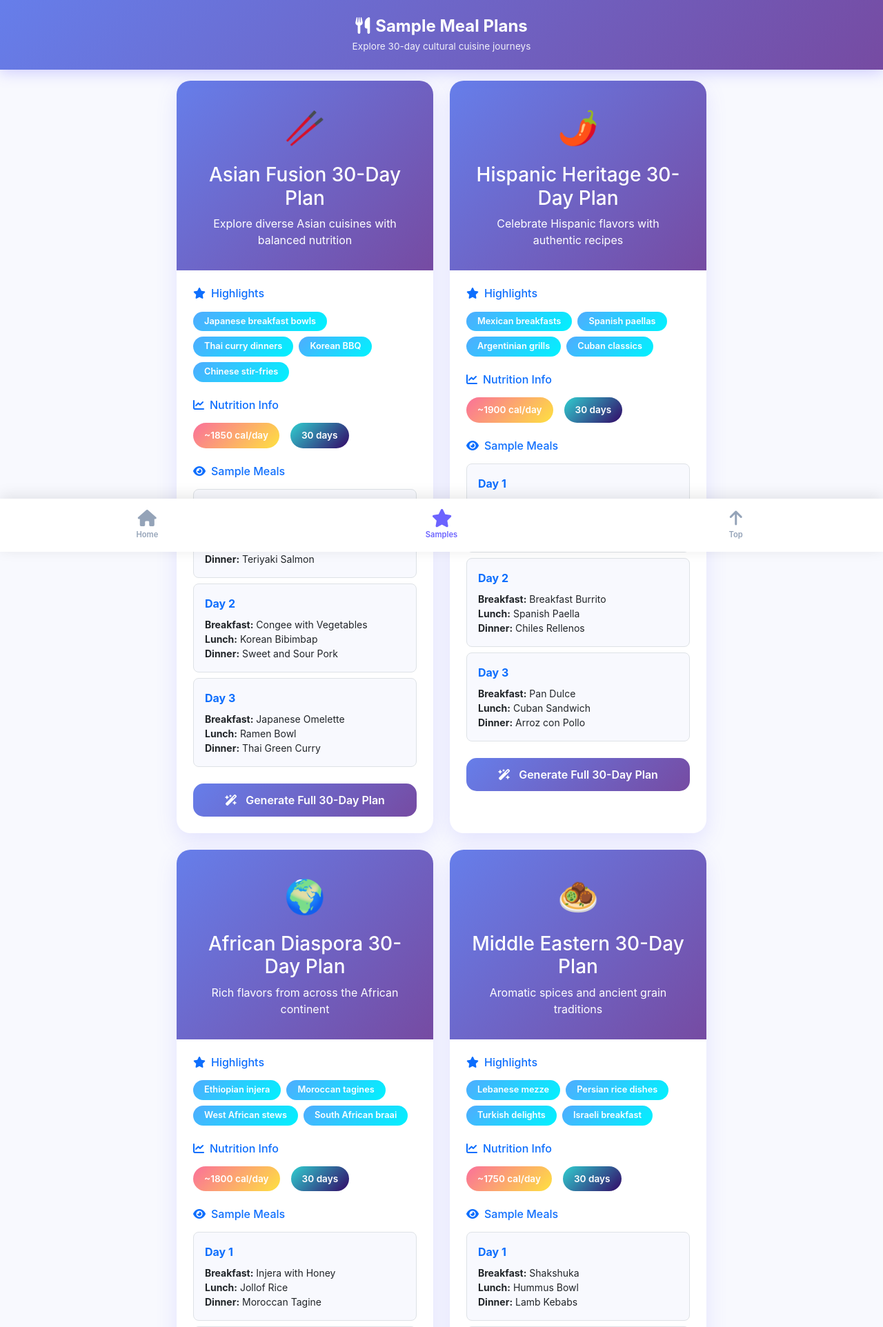
After one commit to julisunkan/meal, a Flask app: page /samples in a window 1280 px wide. The commit adds this page. Shown: the top 1924 px of the page at 69% size. Run offline with Flask 3, Linux system fonts and the light colour scheme.

Commit message:
Assistant checkpoint: Create samples page with 30-day cultural meal plans
Assistant generated file changes:
- templates/base.html: Change History to Samples in navigation
- app.py: Add samples route
- templates/samples.html: Create samples page template
- templates/meal_plan.html: Add sample plan indicator

---

User prompt:

The "History" menu should be changed to "Samples", and link to a newly created page with samples of 30-days menu plans across cultures and races

Replit-Commit-Author: Assistant
Replit-Commit-Session-Id: 5e8d887d-4fcf-4751-9621-a96cb5e587dd

```diff
--- a/app.py
+++ b/app.py
@@ -438,6 +438,115 @@ def export_json():
         print(f"Error exporting JSON: {e}")
         return "Error exporting JSON", 500
 
+@app.route('/samples')
+def samples():
+    """Show sample meal plans across different cultures"""
+    # Sample 30-day meal plans for different cultures
+    sample_plans = {
+        'Asian': {
+            'title': 'Asian Fusion 30-Day Plan',
+            'description': 'Explore diverse Asian cuisines with balanced nutrition',
+            'highlights': ['Japanese breakfast bowls', 'Thai curry dinners', 'Korean BBQ', 'Chinese stir-fries'],
+            'cultural_focus': 'Asian',
+            'avg_calories': 1850,
+            'preview_meals': [
+                {'day': 1, 'breakfast': 'Miso Soup with Rice', 'lunch': 'Pad Thai', 'dinner': 'Teriyaki Salmon'},
+                {'day': 2, 'breakfast': 'Congee with Vegetables', 'lunch': 'Korean Bibimbap', 'dinner': 'Sweet and Sour Pork'},
+                {'day': 3, 'breakfast': 'Japanese Omelette', 'lunch': 'Ramen Bowl', 'dinner': 'Thai Green Curry'}
+            ]
+        },
+        'Hispanic': {
+            'title': 'Hispanic Heritage 30-Day Plan',
+            'description': 'Celebrate Hispanic flavors with authentic recipes',
+            'highlights': ['Mexican breakfasts', 'Spanish paellas', 'Argentinian grills', 'Cuban classics'],
+            'cultural_focus': 'Hispanic',
+            'avg_calories': 1900,
+            'preview_meals': [
+                {'day': 1, 'breakfast': 'Huevos Rancheros', 'lunch': 'Chicken Quesadilla', 'dinner': 'Beef Tacos'},
+                {'day': 2, 'breakfast': 'Breakfast Burrito', 'lunch': 'Spanish Paella', 'dinner': 'Chiles Rellenos'},
+                {'day': 3, 'breakfast': 'Pan Dulce', 'lunch': 'Cuban Sandwich', 'dinner': 'Arroz con Pollo'}
+            ]
+        },
+        'African': {
+            'title': 'African Diaspora 30-Day Plan',
+            'description': 'Rich flavors from across the African continent',
+            'highlights': ['Ethiopian injera', 'Moroccan tagines', 'West African stews', 'South African braai'],
+            'cultural_focus': 'African',
+            'avg_calories': 1800,
+            'preview_meals': [
+                {'day': 1, 'breakfast': 'Injera with Honey', 'lunch': 'Jollof Rice', 'dinner': 'Moroccan Tagine'},
+                {'day': 2, 'breakfast': 'African Porridge', 'lunch': 'Bobotie', 'dinner': 'Ethiopian Doro Wat'},
+                {'day': 3, 'breakfast': 'Mandazi', 'lunch': 'Thieboudienne', 'dinner': 'South African Potjiekos'}
+            ]
+        },
+        'Middle Eastern': {
+            'title': 'Middle Eastern 30-Day Plan',
+            'description': 'Aromatic spices and ancient grain traditions',
+            'highlights': ['Lebanese mezze', 'Persian rice dishes', 'Turkish delights', 'Israeli breakfast'],
+            'cultural_focus': 'Middle Eastern',
+            'avg_calories': 1750,
+            'preview_meals': [
+                {'day': 1, 'breakfast': 'Shakshuka', 'lunch': 'Hummus Bowl', 'dinner': 'Lamb Kebabs'},
+                {'day': 2, 'breakfast': 'Labneh Toast', 'lunch': 'Falafel Wrap', 'dinner': 'Persian Rice'},
+                {'day': 3, 'breakfast': 'Za\'atar Bread', 'lunch': 'Tabbouleh Salad', 'dinner': 'Turkish Kofta'}
+            ]
+        },
+        'Caucasian': {
+            'title': 'European Heritage 30-Day Plan',
+            'description': 'Classic European comfort foods with modern twists',
+            'highlights': ['Italian pasta', 'French cuisine', 'German hearty meals', 'British classics'],
+            'cultural_focus': 'Caucasian',
+            'avg_calories': 1950,
+            'preview_meals': [
+                {'day': 1, 'breakfast': 'French Toast', 'lunch': 'Caesar Salad', 'dinner': 'Spaghetti Carbonara'},
+                {'day': 2, 'breakfast': 'English Breakfast', 'lunch': 'German Schnitzel', 'dinner': 'Beef Bourguignon'},
+                {'day': 3, 'breakfast': 'Pancakes', 'lunch': 'Italian Risotto', 'dinner': 'Fish and Chips'}
+            ]
+        }
+    }
+
+    return render_template('samples.html', sample_plans=sample_plans)
+
+@app.route('/generate_sample/<culture>')
+def generate_sample(culture):
+    """Generate a sample meal plan for a specific culture"""
+    culture_map = {
+        'asian': 'Asian',
+        'hispanic': 'Hispanic',
+        'african': 'African',
+        'middle-eastern': 'Middle Eastern',
+        'caucasian': 'Caucasian'
+    }
+
+    race = culture_map.get(culture.lower())
+    if not race:
+        return "Culture not found", 404
+
+    # Generate a 30-day meal plan for the specific culture
+    meal_plan = generate_meal_plan(30, ingredients=None, dietary_prefs=None, race=race)
+
+    # Calculate shopping list
+    shopping_list = calculate_missing_ingredients(meal_plan, [])
+
+    # Store in session for PDF export
+    session['current_meal_plan'] = meal_plan
+    session['current_shopping_list'] = shopping_list
+    session['plan_metadata'] = {
+        'days': 30,
+        'ingredients': [],
+        'dietary_prefs': [],
+        'race': race,
+        'generated_at': datetime.now().isoformat(),
+        'sample_plan': True,
+        'culture': culture.title()
+    }
+
+    return render_template('meal_plan.html',
+                         meal_plan=meal_plan,
+                         shopping_list=shopping_list,
+                         metadata=session['plan_metadata'],
+                         is_sample=True)
+
 @app.route('/import_json', methods=['POST'])
 def import_json():
     """Import meal plan from JSON file"""
--- a/templates/base.html
+++ b/templates/base.html
@@ -342,9 +342,9 @@
             <i class="fas fa-home"></i>
             <span>Home</span>
         </a>
-        <a href="#" onclick="window.history.back(); return false;" class="">
-            <i class="fas fa-clock-rotate-left"></i>
-            <span>History</span>
+        <a href="{{ url_for('samples') }}" class="{% if request.endpoint == 'samples' %}active{% endif %}">
+            <i class="fas fa-star"></i>
+            <span>Samples</span>
         </a>
         <a href="#" onclick="scrollToTop(); return false;" class="">
             <i class="fas fa-arrow-up"></i>
--- a/templates/meal_plan.html
+++ b/templates/meal_plan.html
@@ -1,9 +1,9 @@
 {% extends "base.html" %}
 
-{% block title %}Your Meal Plan{% endblock %}
+{% block title %}{% if is_sample %}Sample {% endif %}Your Meal Plan{% endblock %}
 
-{% block header_title %}<i class="fas fa-sparkles me-2"></i>Your Meal Plan{% endblock %}
-{% block header_subtitle %}Delicious recipes tailored for you{% endblock %}
+{% block header_title %}{% if is_sample %}Sample {% endif %}Your Meal Plan{% endblock %}
+{% block header_subtitle %}{% if is_sample %}{{ metadata.culture }} Cultural Journey - {% endif %}Delicious meals planned just for you{% endblock %}
 
 {% block content %}
 <div class="d-flex gap-2 mb-3 flex-wrap">
--- /dev/null
+++ b/templates/samples.html
@@ -0,0 +1,144 @@
+
+{% extends "base.html" %}
+
+{% block title %}Sample Plans - Meal Planner{% endblock %}
+
+{% block header_title %}Sample Meal Plans{% endblock %}
+{% block header_subtitle %}Explore 30-day cultural cuisine journeys{% endblock %}
+
+{% block content %}
+<div class="row g-4">
+    {% for culture_key, plan in sample_plans.items() %}
+    <div class="col-lg-6">
+        <div class="card h-100" style="border-radius: 20px; overflow: hidden;">
+            <div class="card-header text-center" style="background: var(--primary-gradient); color: white; padding: 2rem;">
+                <div style="font-size: 3rem; margin-bottom: 1rem;">
+                    {% if culture_key == 'Asian' %}🥢
+                    {% elif culture_key == 'Hispanic' %}🌶️
+                    {% elif culture_key == 'African' %}🌍
+                    {% elif culture_key == 'Middle Eastern' %}🧆
+                    {% elif culture_key == 'Caucasian' %}🍝
+                    {% endif %}
+                </div>
+                <h3 class="mb-2">{{ plan.title }}</h3>
+                <p class="mb-0 opacity-90">{{ plan.description }}</p>
+            </div>
+
+            <div class="card-body p-4">
+                <div class="mb-4">
+                    <h6 class="text-primary mb-3">
+                        <i class="fas fa-star me-2"></i>Highlights
+                    </h6>
+                    <div class="d-flex flex-wrap gap-2">
+                        {% for highlight in plan.highlights %}
+                        <span class="badge" style="background: var(--success-gradient); font-size: 0.8rem; padding: 0.5rem 1rem; border-radius: 15px;">
+                            {{ highlight }}
+                        </span>
+                        {% endfor %}
+                    </div>
+                </div>
+
+                <div class="mb-4">
+                    <h6 class="text-primary mb-3">
+                        <i class="fas fa-chart-line me-2"></i>Nutrition Info
+                    </h6>
+                    <div class="d-flex align-items-center gap-3">
+                        <div class="nutrition-badge" style="background: var(--warning-gradient);">
+                            ~{{ plan.avg_calories }} cal/day
+                        </div>
+                        <div class="nutrition-badge" style="background: var(--info-gradient);">
+                            30 days
+                        </div>
+                    </div>
+                </div>
+
+                <div class="mb-4">
+                    <h6 class="text-primary mb-3">
+                        <i class="fas fa-eye me-2"></i>Sample Meals
+                    </h6>
+                    {% for meal in plan.preview_meals %}
+                    <div class="border rounded-3 p-3 mb-2" style="background: #f8f9fe;">
+                        <div class="fw-bold text-primary mb-2">Day {{ meal.day }}</div>
+                        <div class="small">
+                            <div><strong>Breakfast:</strong> {{ meal.breakfast }}</div>
+                            <div><strong>Lunch:</strong> {{ meal.lunch }}</div>
+                            <div><strong>Dinner:</strong> {{ meal.dinner }}</div>
+                        </div>
+                    </div>
+                    {% endfor %}
+                </div>
+
+                <div class="d-grid">
+                    <a href="{{ url_for('generate_sample', culture=culture_key.lower().replace(' ', '-')) }}"
+                       class="btn btn-primary">
+                        <i class="fas fa-wand-magic-sparkles me-2"></i>
+                        Generate Full 30-Day Plan
+                    </a>
+                </div>
+            </div>
+        </div>
+    </div>
+    {% endfor %}
+</div>
+
+<div class="card mt-4">
+    <div class="card-body text-center">
+        <h5 class="gradient-text mb-3">
+            <i class="fas fa-lightbulb me-2"></i>How Sample Plans Work
+        </h5>
+        <div class="row g-3">
+            <div class="col-md-4">
+                <div class="meal-card">
+                    <div style="background: var(--primary-gradient); width: 50px; height: 50px; border-radius: 12px; display: flex; align-items: center; justify-content: center; margin: 0 auto 1rem;">
+                        <i class="fas fa-globe fa-lg" style="color: white;"></i>
+                    </div>
+                    <h6 class="gradient-text">Cultural Authenticity</h6>
+                    <p class="text-muted small mb-0">Recipes sourced from traditional cuisines</p>
+                </div>
+            </div>
+            <div class="col-md-4">
+                <div class="meal-card">
+                    <div style="background: var(--success-gradient); width: 50px; height: 50px; border-radius: 12px; display: flex; align-items: center; justify-content: center; margin: 0 auto 1rem;">
+                        <i class="fas fa-balance-scale fa-lg" style="color: white;"></i>
+                    </div>
+                    <h6 class="gradient-text">Balanced Nutrition</h6>
+                    <p class="text-muted small mb-0">Carefully planned for optimal health</p>
+                </div>
+            </div>
+            <div class="col-md-4">
+                <div class="meal-card">
+                    <div style="background: var(--warning-gradient); width: 50px; height: 50px; border-radius: 12px; display: flex; align-items: center; justify-content: center; margin: 0 auto 1rem;">
+                        <i class="fas fa-calendar-alt fa-lg" style="color: white;"></i>
+                    </div>
+                    <h6 class="gradient-text">30-Day Journey</h6>
+                    <p class="text-muted small mb-0">Complete month of diverse meals</p>
+                </div>
+            </div>
+        </div>
+    </div>
+</div>
+
+<div class="text-center mt-4">
+    <a href="{{ url_for('index') }}" class="btn btn-outline-secondary">
+        <i class="fas fa-arrow-left me-2"></i>Create Custom Plan
+    </a>
+</div>
+{% endblock %}
+
+{% block scripts %}
+<script>
+    // Add loading state to generate buttons
+    document.querySelectorAll('a[href*="generate_sample"]').forEach(link => {
+        link.addEventListener('click', function(e) {
+            const btn = this;
+            const originalText = btn.innerHTML;
+            btn.innerHTML = '<i class="fas fa-spinner fa-spin me-2"></i>Generating...';
+            btn.classList.add('disabled');
+
+            // Show loading overlay
+            const overlay = document.getElementById('loadingOverlay');
+            overlay.classList.add('show');
+        });
+    });
+</script>
+{% endblock %}
```
